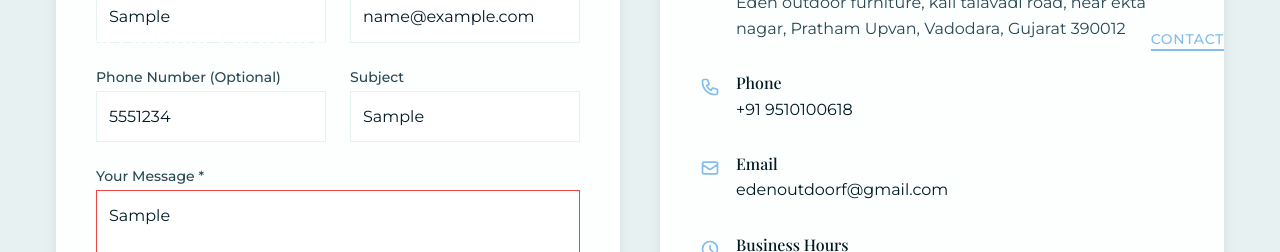
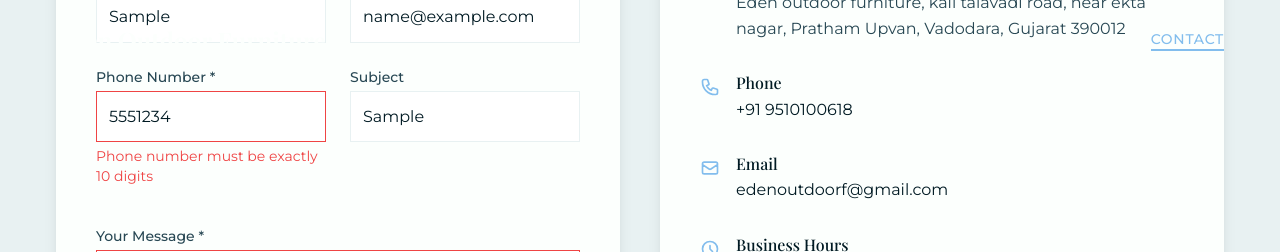
Before and after one commit to Novice-Debugger/Eden-Outdoor-Furniture-Prod, a React (Create React App) app: page /contact in a window 1280 px wide. Both pictures are taken after typing "Sample", "name@example.com", "5551234", "Sample", "Sample" into the empty fields and a click on the button "Send Message". Shown: the part 673-925 px from the top of the page. Built offline with nearby package versions, Linux system fonts and the light colour scheme; a web font is replaced by a local one.

Commit message:
fixed form validation

```diff
--- a/src/components/contact/ContactForm.jsx
+++ b/src/components/contact/ContactForm.jsx
@@ -30,10 +30,20 @@ const ContactForm = () => {
 
   const handleChange = (e) => {
     const { name, value } = e.target;
-    setFormData({
-      ...formData,
-      [name]: value
-    });
+
+    // For phone field, only allow numeric input
+    if (name === 'phone') {
+      const numericValue = value.replace(/\D/g, '');
+      setFormData({
+        ...formData,
+        [name]: numericValue
+      });
+    } else {
+      setFormData({
+        ...formData,
+        [name]: value
+      });
+    }
 
     // Clear field-specific error when user types
     if (errors[name]) {
@@ -57,6 +67,13 @@ const ContactForm = () => {
       newErrors.email = 'Email is required';
     } else if (!/\S+@\S+\.\S+/.test(formData.email)) {
       newErrors.email = 'Email is invalid';
+    }
+
+    // Validate phone - must be exactly 10 digits
+    if (!formData.phone.trim()) {
+      newErrors.phone = 'Phone number is required';
+    } else if (!/^\d{10}$/.test(formData.phone)) {
+      newErrors.phone = 'Phone number must be exactly 10 digits';
     }
 
     // Validate message
@@ -84,7 +101,7 @@ const ContactForm = () => {
       const form = new FormData();
       form.append(ENTRY_IDS.name, formData.name);
       form.append(ENTRY_IDS.email, formData.email);
-      form.append(ENTRY_IDS.contact, formData.phone || ''); // Optional field
+      form.append(ENTRY_IDS.contact, formData.phone);
       form.append(ENTRY_IDS.subjectOptional, formData.subject || ''); // Optional field
       form.append(ENTRY_IDS.subjectRequired, formData.message); // Using message as required subject
 
@@ -195,7 +212,7 @@ const ContactForm = () => {
           <div className="grid grid-cols-1 md:grid-cols-2 gap-6 mb-6">
             <div>
               <label htmlFor="phone" className="block text-sm font-medium text-secondary mb-1">
-                Phone Number (Optional)
+                Phone Number *
               </label>
               <motion.input
                 type="tel"
@@ -203,11 +220,18 @@ const ContactForm = () => {
                 name="phone"
                 value={formData.phone}
                 onChange={handleChange}
-                className="w-full p-3 border border-light-bg focus:outline-none"
+                maxLength={10}
+                className={`w-full p-3 border ${
+                  errors.phone ? 'border-red-500' : 'border-light-bg'
+                } focus:outline-none`}
                 whileFocus="focus"
                 whileTap="focus"
                 variants={inputVariants}
+                required
               />
+              {errors.phone && (
+                <p className="mt-1 text-sm text-red-500">{errors.phone}</p>
+              )}
             </div>
 
             <div>
```
